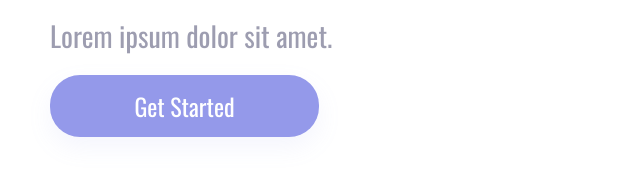
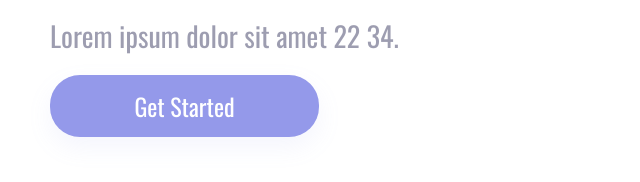
Before and after one commit to RafaelySouza18/easy-shopping, a plain HTML site: page index.html in a window 1280 px wide. Shown: the part 419-601 px from the top of the page, 86-726 px from the left. Drawn offline with nearby package versions, Linux system fonts and the light colour scheme.

Commit message:
alteraçao no paragrafo principal

```diff
--- a/index.html
+++ b/index.html
@@ -13,7 +13,7 @@
     <div class="wrapeer">
     <section class="conteiner-left">
     <h1>Easy Shopping Via Mobile</h1>
-    <p>Lorem ipsum dolor sit amet. </p>
+    <p>Lorem ipsum dolor sit amet 22 34. </p>
     <button>Get Started</button>
     </section>
 
```
